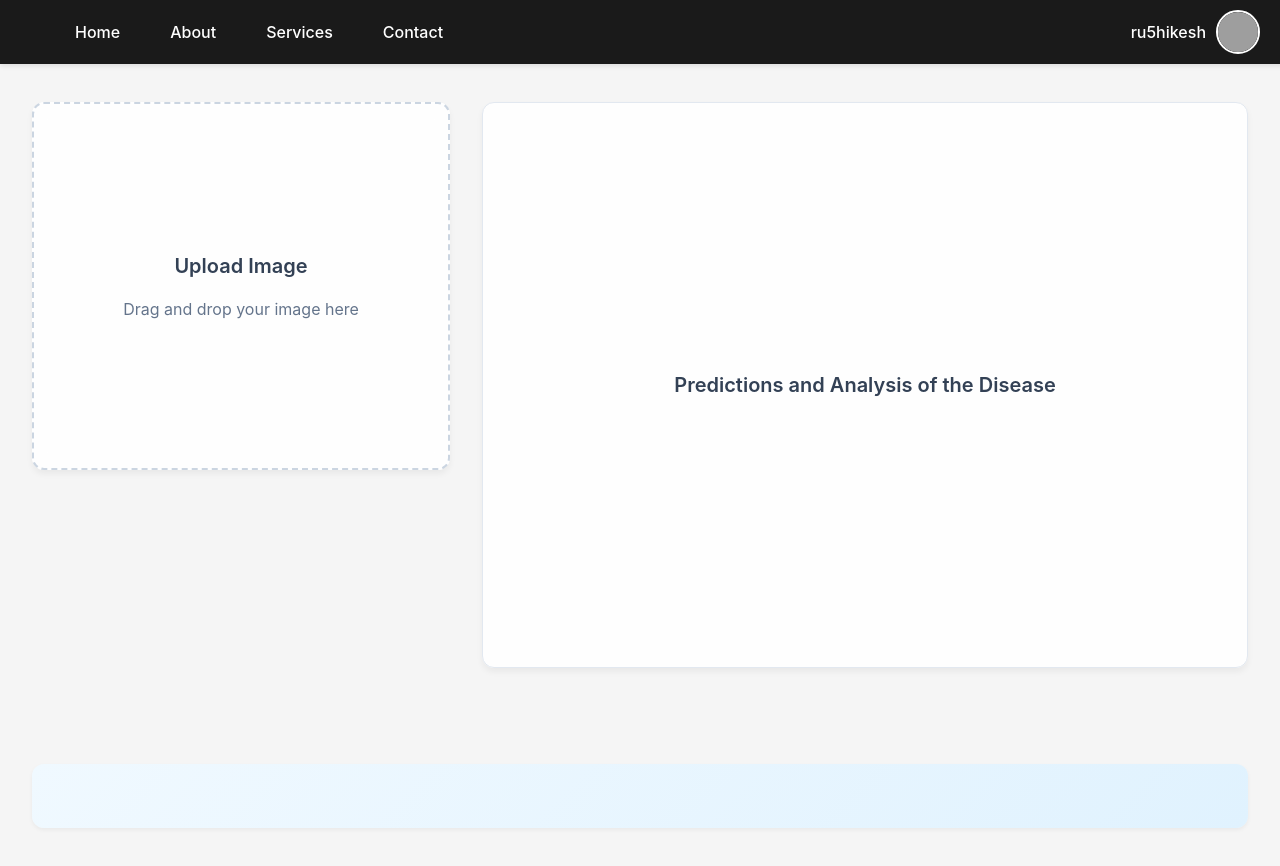
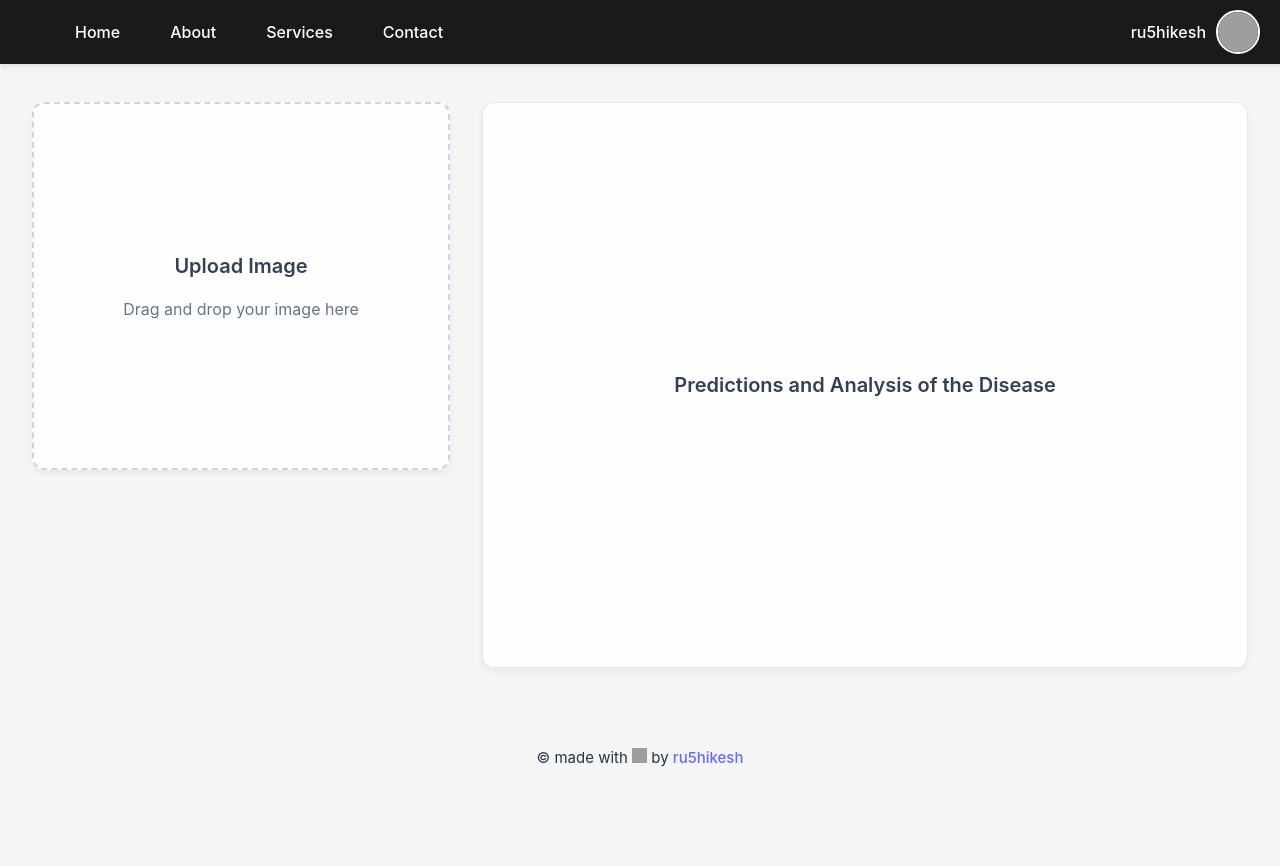
Before and after one commit to ru5hikesh/DermaWIseAI, a React (Vite) app in the folder frontend/: page / in a window 1280 px wide. Shown: the top 866 px of the page. Built offline with nearby package versions, Linux system fonts and the light colour scheme; no server answers; grey boxes are pictures that could not be loaded.

Commit message:
Add Footer

```diff
--- a/frontend/src/App.css
+++ b/frontend/src/App.css
@@ -9,6 +9,7 @@
 .main-content {
   max-width: 1400px;
   margin: 2rem auto;
+  margin-bottom: 0px;
   padding: 0 2rem;
   display: flex;
   flex-direction: column;
@@ -81,28 +82,17 @@
 }
 
 /* Message container styling */
-.message-container {
-  text-align: center;
-  padding: 2rem;
-  margin-top: 2rem;
-  background: linear-gradient(135deg, #f0f9ff 0%, #e0f2fe 100%);
-  border-radius: 12px;
-  box-shadow: 0 2px 4px rgba(0, 0, 0, 0.05);
-  transition: all 0.3s ease;
+.footer img {
+  width: 15px;
+  height: 15px
 }
 
-.message-container:hover {
-  transform: translateY(-2px);
-  box-shadow: 0 4px 8px rgba(0, 0, 0, 0.1);
+.footer {
+  display: flex;
+  justify-content: center;
+
+  font-size: 15px;
 }
-
-.message-container h1 {
-  color: #0f172a;
-  font-size: 1.5rem;
-  font-weight: 500;
-  margin: 0;
-}
-
 /* Responsive design */
 @media (max-width: 768px) {
   .boxes-container {
--- a/frontend/src/App.jsx
+++ b/frontend/src/App.jsx
@@ -31,9 +31,16 @@ function App() {
           </div>
         </div>
 
-        <div className="message-container">
-          <h1>{message}</h1>
+        <div className="footer">
+          <p>
+            <span>© made with </span>
+            <img src="https://raw.githubusercontent.com/Tarikul-Islam-Anik/Animated-Fluent-Emojis/master/Emojis/Smilies/Beating%20Heart.png" alt="Beating heart" />
+            <span> by </span>
+            <a href="https://github.com/ru5hikesh" target="_blank" rel="noopener noreferrer">ru5hikesh</a>
+            <span> {message} </span>
+          </p>
         </div>
+
       </div>
     </div>
   );
```
